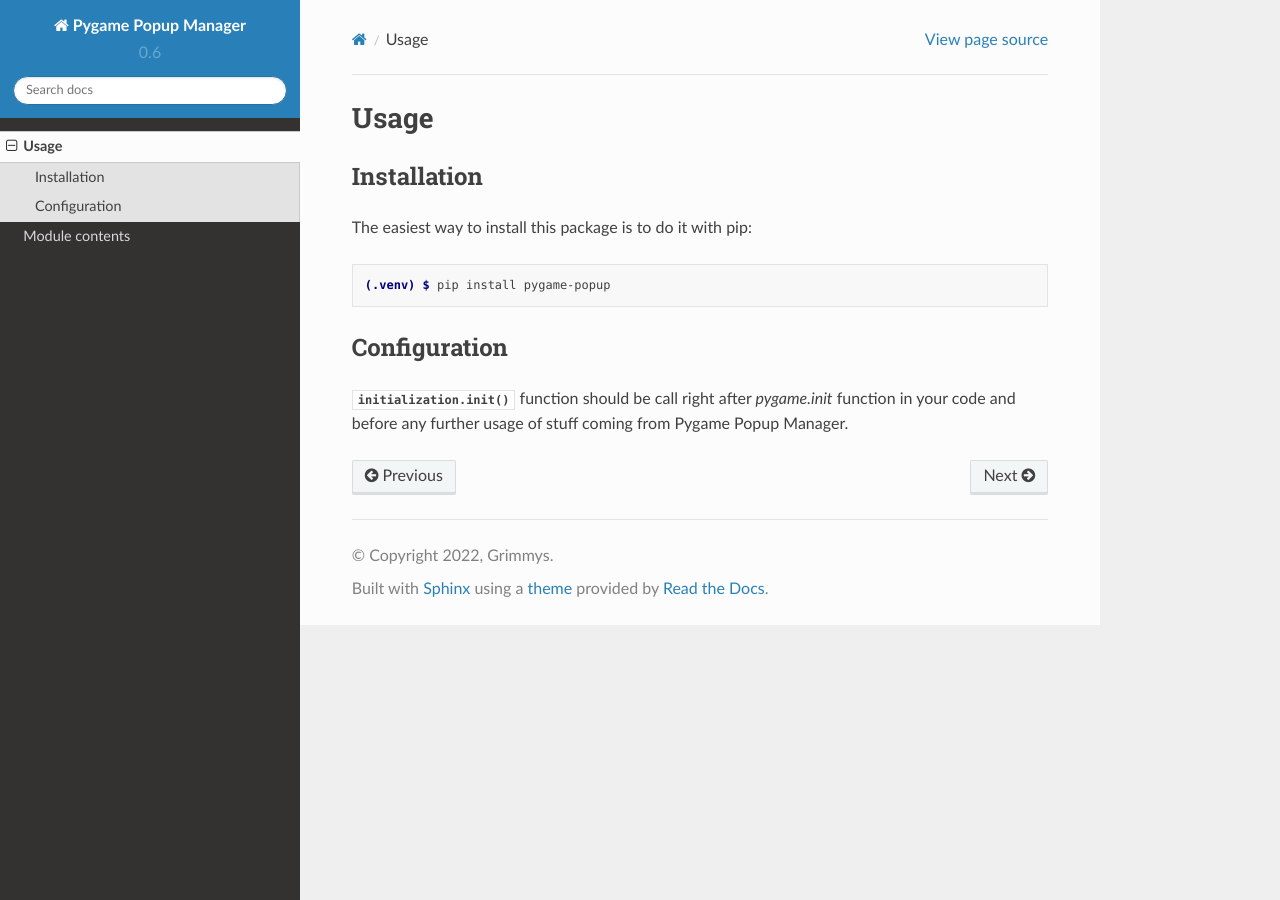
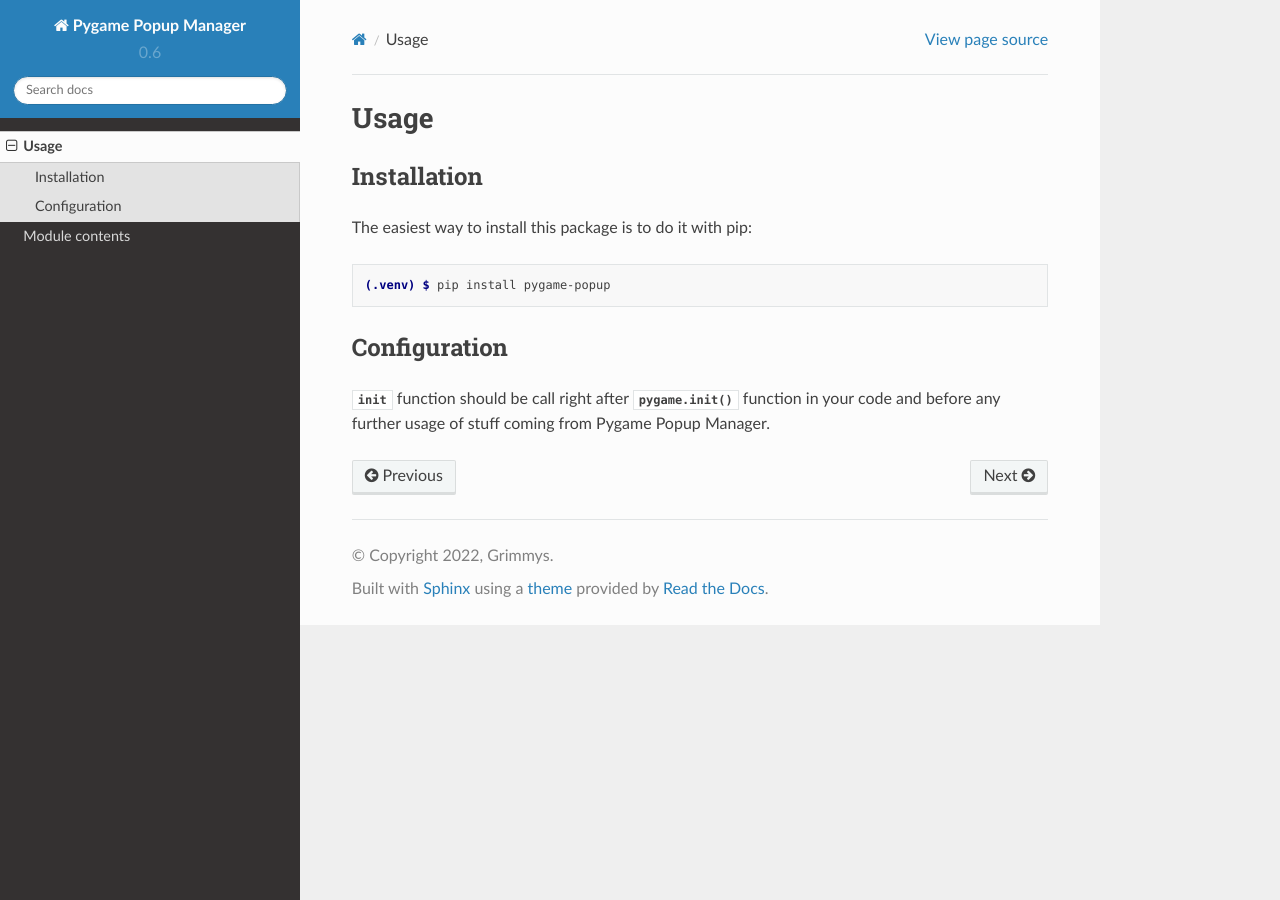
Before and after one commit to Grimmys/pygame_popup_manager, a Sphinx documentation site: the page built from docs/source/usage.rst, in a window 1280 px wide. Built offline with Sphinx 7.4.7 and the Read the Docs theme 2.0.0, drawn with Linux system fonts in a browser that asks for light colours.

```diff
--- a/docs/source/conf.py
+++ b/docs/source/conf.py
@@ -34,7 +34,10 @@ version = '0.6'
 # extensions coming with Sphinx (named 'sphinx.ext.*') or your custom
 # ones.
 extensions = [
+    'sphinx.ext.intersphinx',
 ]
+
+intersphinx_mapping = {'pygame': ('https://www.pygame.org/docs/', None)}
 
 # Add any paths that contain templates here, relative to this directory.
 templates_path = ['_templates']
--- a/docs/source/usage.rst
+++ b/docs/source/usage.rst
@@ -13,5 +13,5 @@ The easiest way to install this package is to do it with pip:
 Configuration
 -------------
 
-:func:`initialization.init` function should be call right after
-`pygame.init` function in your code and before any further usage of stuff coming from Pygame Popup Manager.
+:func:`init <initialization.init>` function should be call right after
+:func:`pygame.init` function in your code and before any further usage of stuff coming from Pygame Popup Manager.
```
